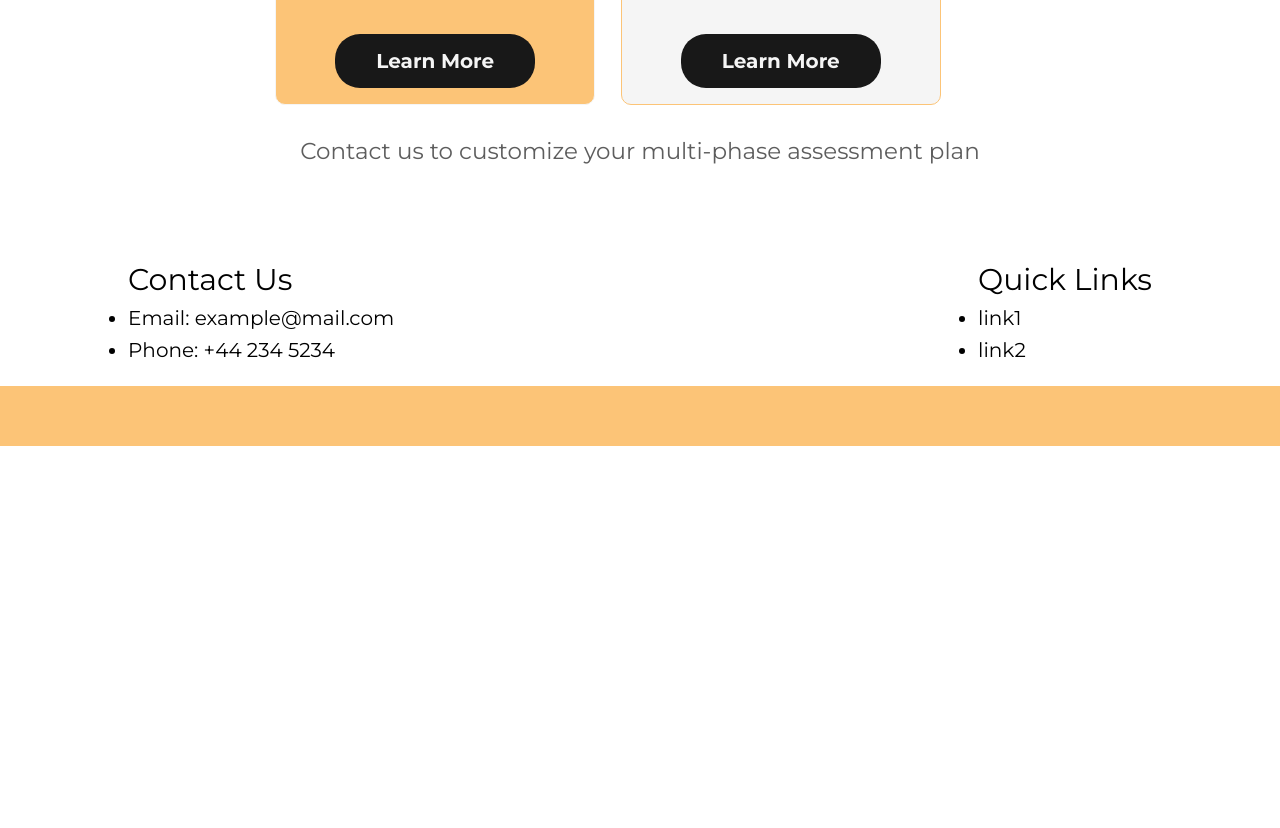
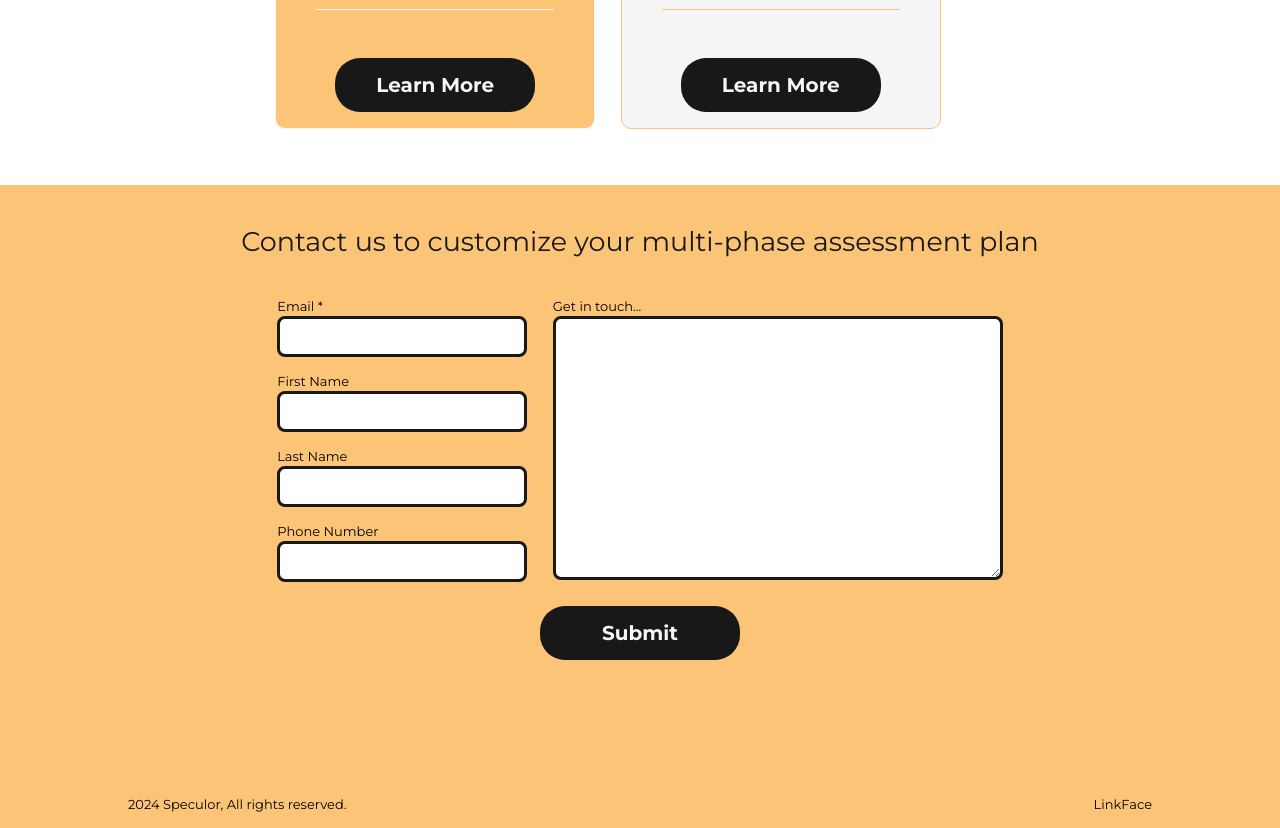
Before and after one commit to Que-sar/PhishSense, a React (Create React App) app: page / in a window 1280 px wide. Shown: the part 2140-2968 px from the top of the page. Before the commit the page ends 2586 px from the top, so only its background shows below. Built offline with nearby package versions, Linux system fonts and the light colour scheme.

Commit message:
hero page done no logic yet

```diff
--- a/src/frontend/components/contact/ContactPanel.css
+++ b/src/frontend/components/contact/ContactPanel.css
@@ -0,0 +1,104 @@
+.email-submit-form {
+  margin-top: 5vh;
+  padding-top: 5vh;
+  padding-bottom: 5vh;
+  background-color: #fcc477;
+}
+
+.services-title-sub-description {
+  display: flex;
+  justify-content: center;
+  text-align: center;
+  font-size: calc(22px + 0.390625vw);
+  margin-bottom: 4vh;
+  margin-right: 12vw;
+  margin-left: 12vw;
+  color: rgb(24, 24, 24);
+}
+
+.email-submit-form-container {
+  display: flex;
+  justify-content: center;
+}
+.email-titles-container {
+  display: flex;
+  flex-direction: column;
+}
+
+.email-submit-button-container {
+  display: flex;
+  justify-content: center;
+}
+
+.email-text-container {
+  margin-left: 2vw;
+  margin-top: 1vh;
+  margin-bottom: 3.5vh;
+}
+
+.email-input-container,
+.firstname-input-container,
+.lastname-input-container,
+.phonenumber-input-container {
+  margin-bottom: 1vh;
+  margin-top: 1vh;
+}
+
+.phoneNumber,
+.email,
+.firstName,
+.lastName,
+.message {
+  font-size: calc(8px + 0.390625vw);
+  margin-bottom: 2px;
+}
+
+.email-input,
+.firstname-input,
+.lastname-input,
+.phonenumber-input,
+.email-text-input {
+  padding-top: 1vh;
+  padding-bottom: 1vh;
+  padding-left: 5px;
+  padding-right: 5px;
+  width: 250px;
+  font-size: calc(10px + 0.390625vw);
+  border-style: solid;
+  border-color: #181818;
+  border-radius: 8px;
+}
+
+.email-text-input {
+  width: 450px;
+  height: 100%;
+}
+
+.email-input:hover,
+.firstname-input:hover,
+.lastname-input:hover,
+.phonenumber-input:hover,
+.email-text-input:hover {
+  border-color: rgba(24, 24, 24, 0.7);
+}
+
+.email-submit-button {
+  display: flex;
+  justify-content: center;
+  align-items: center;
+  font-size: calc(15px + 0.390625vw);
+  font-weight: bold;
+  background-color: rgb(24, 24, 24);
+  color: #f5f5f5;
+  border-radius: 25px;
+  margin-top: 2vh;
+  margin-bottom: 2vh;
+  padding: 15px;
+  width: 200px;
+}
+
+.email-submit-button:hover {
+  background-color: rgba(0, 0, 0, 0.65);
+  transition: background-color 0.3s ease;
+  cursor: pointer;
+}
--- a/src/frontend/components/contact/ContactPanel.js
+++ b/src/frontend/components/contact/ContactPanel.js
@@ -1,8 +1,87 @@
-import React from "react";
+import React, { useState } from "react";
 import "./ContactPanel.css";
 
 const ContactPanel = () => {
-  return <div>ContactPanel</div>;
+  const [formData, setFormData] = useState({
+    email: "",
+    firstName: "",
+    lastName: "",
+    phoneNumber: "",
+    message: "",
+  });
+
+  const handleChange = (e) => {
+    const { name, value } = e.target;
+    setFormData((prevFormData) => ({
+      ...prevFormData,
+      [name]: value,
+    }));
+  };
+
+  return (
+    <div className="email-submit-form">
+      <div className="services-title-sub-description">
+        Contact us to customize your multi-phase assessment plan
+      </div>
+      <div className="email-submit-form-container">
+        <div className="email-titles-container">
+          <div className="email-input-container">
+            <div className="email">Email *</div>
+            <input
+              className="email-input"
+              type="email"
+              name="email"
+              value={formData.email}
+              onChange={handleChange}
+            />
+          </div>
+          <div className="firstname-input-container">
+            <div className="firstName">First Name</div>
+            <input
+              className="firstname-input"
+              type="text"
+              name="firstName"
+              value={formData.firstName}
+              onChange={handleChange}
+            />
+          </div>
+          <div className="lastname-input-container">
+            <div className="firstName">Last Name</div>
+            <input
+              className="lastname-input"
+              type="text"
+              name="lastName"
+              value={formData.lastName}
+              onChange={handleChange}
+            />
+          </div>
+          <div className="phonenumber-input-container">
+            <div className="phoneNumber">Phone Number</div>
+            <input
+              className="phonenumber-input"
+              type="tel"
+              name="phoneNumber"
+              value={formData.phoneNumber}
+              onChange={handleChange}
+            />
+          </div>
+        </div>
+        <div className="email-text-container">
+          <div className="message">Get in touch...</div>
+
+          <textarea
+            className="email-text-input"
+            name="message"
+            value={formData.message}
+            onChange={handleChange}
+          />
+        </div>
+      </div>
+      <div className="email-submit-button-container">
+        <div className="email-submit-button">Submit</div>
+      </div>
+    </div>
+  );
 };
 
 export default ContactPanel;
--- a/src/frontend/components/footer/Footer.css
+++ b/src/frontend/components/footer/Footer.css
@@ -1,6 +1,7 @@
 .footer-section {
   display: flex;
   flex-direction: column;
+  background: #fcc477;
 }
 
 .footer-forms {
@@ -17,21 +18,13 @@
 }
 
 .footer-title {
-  font-size: calc(25px + 0.390625vw);
+  font-size: calc(8px + 0.390625vw);
 }
 
-.footer-bottom {
-  height: 60px;
-  width: 100%;
-  background: #fcc477;
-}
 .footer-links {
-  font-size: calc(15px + 0.390625vw);
-}
-
-.footer-links li {
-  margin-top: 1vh;
-  margin-bottom: 1vh;
+  display: flex;
+  flex-direction: row;
+  font-size: calc(8px + 0.390625vw);
 }
 
 @media (max-width: 991px) {
@@ -42,4 +35,9 @@
     margin: 0;
     text-align: center;
   }
+
+  .footer-links {
+    margin-right: 4vw;
+    justify-content: flex-end;
+  }
 }
--- a/src/frontend/components/footer/Footer.js
+++ b/src/frontend/components/footer/Footer.js
@@ -1,33 +1,24 @@
-import React from 'react';
+import React from "react";
 import "./Footer.css";
-
 
 const Footer = () => {
   return (
-    <div className='footer-section'>
-        <div className='footer-forms'>
-            <div className='footer-policies left-column'>
-                <div className='footer-title'>Contact Us</div>
-                <div className='footer-links'>
-                    <ul>
-                        <li>Email: example@mail.com</li>
-                        <li>Phone: +44 234 5234</li>
-                    </ul>
-                </div>
-            </div>
-            <div className='footer-policies right-column'>
-                <div className='footer-title'>Quick Links</div>
-                <div className='footer-links'>
-                    <ul>
-                        <li>link1</li>
-                        <li>link2</li>
-                    </ul>
-                </div>
-            </div>
+    <div className="footer-section">
+      <div className="footer-forms">
+        <div className="footer-policies left-column">
+          <div className="footer-title">
+            2024 Speculor, All rights reserved.
+          </div>
         </div>
-        <div className='footer-bottom'></div>
+        <div className="footer-policies right-column">
+          <div className="footer-links">
+            <div className="linkedin">Link</div>
+            <div className="facebook">Face</div>
+          </div>
+        </div>
+      </div>
     </div>
-  )
-}
+  );
+};
 
-export default Footer
+export default Footer;
--- a/src/frontend/components/home/Benefits.js
+++ b/src/frontend/components/home/Benefits.js
@@ -43,7 +43,7 @@ const Benefits = () => {
               <p className="benefit-item-description">
                 Strengthen your defenses economically with targeted phishing
                 simulations, yielding custom insights for strategic
-                cybersecurity improvements.
+                cybersecurity improvements, from certified ethical hackers.
               </p>
             </div>
           </div>
--- /dev/null
+++ b/src/frontend/components/mission/Mission.css
@@ -0,0 +1,8 @@
+.mission-container {
+  display: flex;
+  flex-direction: column;
+  margin-top: 70px;
+  width: 100vw;
+  height: 85vh;
+  background-color: #fcc477;
+}
--- a/src/frontend/components/solutions/Services.css
+++ b/src/frontend/components/solutions/Services.css
@@ -23,18 +23,6 @@
   margin-bottom: 5vh;
   margin-right: 12vw;
   margin-left: 12vw;
-}
-
-.services-title-sub-description {
-  display: flex;
-  justify-content: center;
-  text-align: center;
-  font-size: calc(18px + 0.390625vw);
-  margin-top: 2vh;
-  margin-bottom: 2vh;
-  margin-right: 12vw;
-  margin-left: 12vw;
-  color: rgba(24, 24, 24, 0.7);
 }
 
 .services-panel {
--- a/src/frontend/components/solutions/Services.js
+++ b/src/frontend/components/solutions/Services.js
@@ -71,9 +71,6 @@ const Services = () => {
           <button className="services-action-button">Learn More</button>
         </div>
       </div>
-      <div className="services-title-sub-description">
-        Contact us to customize your multi-phase assessment plan
-      </div>
     </div>
   );
 };
--- a/src/frontend/pages/Home.js
+++ b/src/frontend/pages/Home.js
@@ -4,6 +4,7 @@ import Hero from "../components/home/Hero";
 import Benefits from "../components/home/Benefits";
 import Footer from "../components/footer/Footer";
 import Services from "../components/solutions/Services";
+import ContactPanel from "../components/contact/ContactPanel";
 
 const Home = () => {
   return (
@@ -14,6 +15,8 @@ const Home = () => {
 
       <Services />
 
+      <ContactPanel />
+
       <Footer />
     </div>
   );
--- /dev/null
+++ b/src/frontend/pages/Mission.js
@@ -0,0 +1,15 @@
+import Footer from "../components/footer/Footer.js";
+import "../components/mission/Mission.css";
+
+const About = () => {
+  return (
+    <div className="about-container">
+      <div className="mission-container">
+        <div className="mission-panel">This is our mission</div>
+      </div>
+      <Footer />
+    </div>
+  );
+};
+
+export default About;
```
